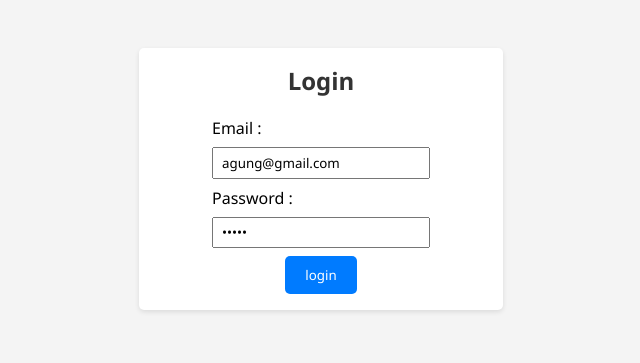
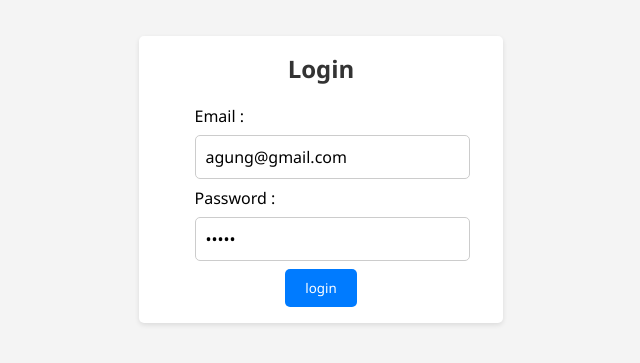
Before and after one commit to guntekhunter/booking-reservation, a React (Create React App) app: page / in a window 1280 px wide. Shown: the part 221-584 px from the top of the page, without its empty margins (319-959 px from the left). Built offline with nearby package versions, Linux system fonts and the light colour scheme.

Commit message:
fix: input field style

```diff
--- a/src/css/global.css
+++ b/src/css/global.css
@@ -15,8 +15,10 @@
 .container {
   display: flex;
   justify-content: center;
-  align-items: center;
   background-color: #f4f4f4;
+  width: 100%;
+  height: 100vh;
+  max-width: 100%;
 }
 .content-container {
   width: 90%;
@@ -45,8 +47,17 @@
   margin: 0;
 }
 .input-field input {
-  padding: 0.3rem 0.5rem;
-  margin: 0;
+  width: 100%;
+  padding: 10px;
+  border: 1px solid #ccc;
+  border-radius: 5px;
+  font-size: 16px;
+}
+
+.input-field input:focus {
+  border-color: #007bff;
+  box-shadow: 0 0 5px rgba(0, 123, 255, 0.5);
+  outline: none;
 }
 
 .button {
--- a/src/pages/Login.jsx
+++ b/src/pages/Login.jsx
@@ -18,10 +18,6 @@ export default function Login() {
       password: password,
     };
     try {
-      console.log(data);
-      const response = await axios.post("http://localhost:3333/login", data);
-      console.log(response);
-      // navigate("/promo");
       if (data.email !== "agung@gmail.com" || data.password !== "123456") {
         setIsError(true);
       } else {
```
